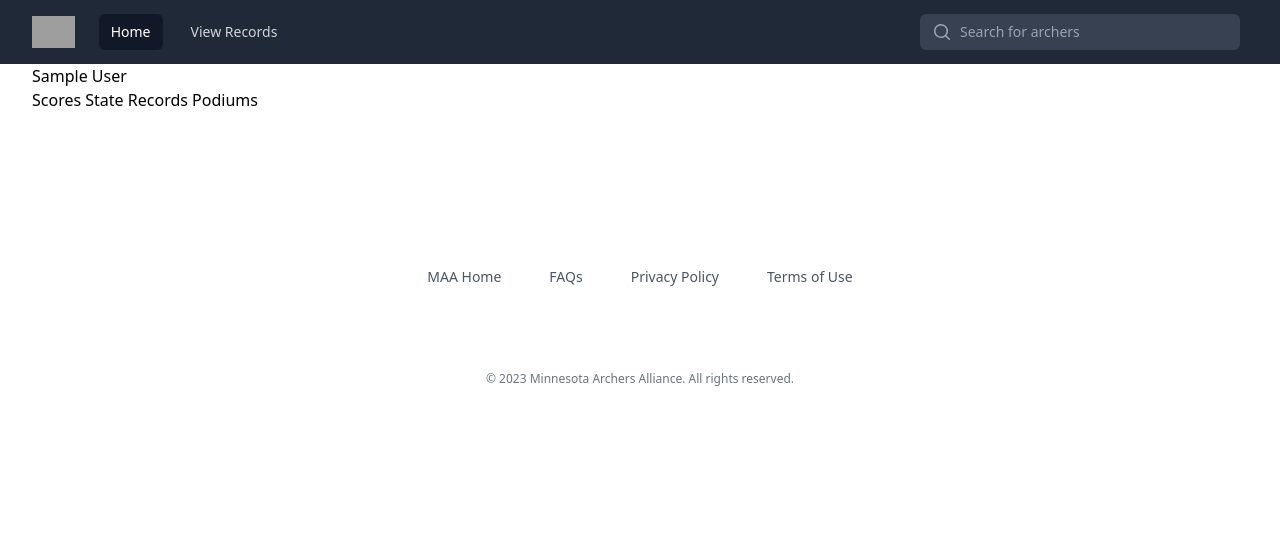
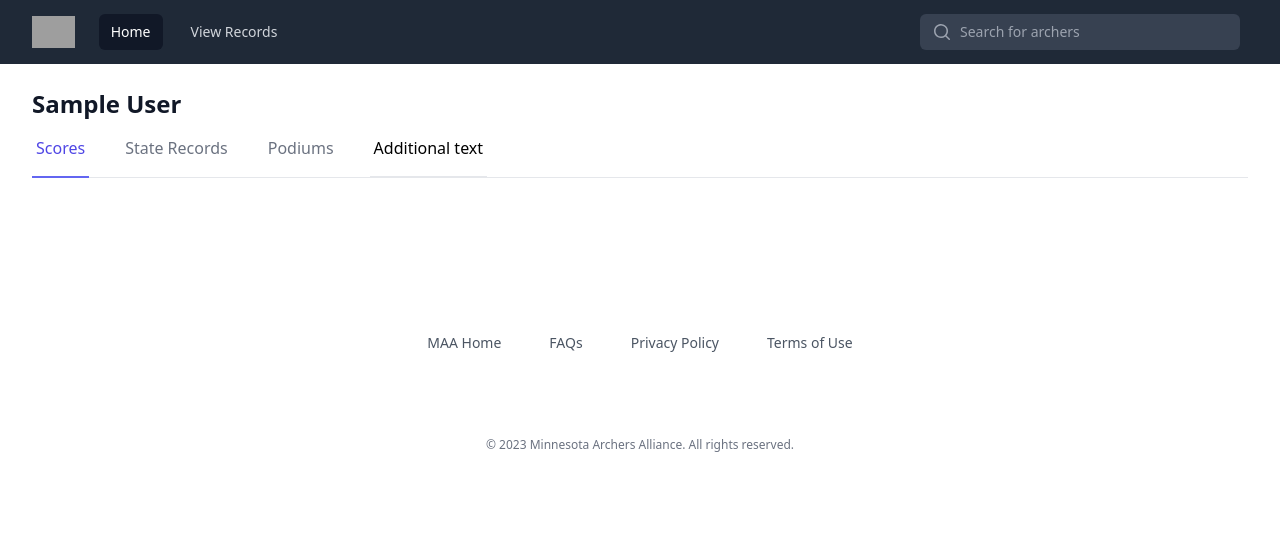
Before and after one commit to timwilson/django-maast, a Django app: template maast/templates/person_profile.html in a window 1280 px wide. Shown: the top 550 px of the page. Run offline with Django 5.2, Linux system fonts and the light colour scheme; the template is opened without the code that fills it: most values are stand-ins (such as "Sample title", 1, 10 or a date in 2020); some libraries are stand-ins or nearby versions; grey boxes are pictures that could not be loaded.

Commit message:
Add tab interface on user profile template

```diff
--- a/maast/templates/_base.html
+++ b/maast/templates/_base.html
@@ -19,7 +19,7 @@
 </head>
 <body>
 {% include "_header.html" %}
-<div class="container mx-auto sm:px-6 lg:px-8">
+<div class="container mx-auto px-4 sm:px-6 lg:px-8">
     {% block content %}
     {% endblock content %}
 </div>
--- a/maast/templates/person_profile.html
+++ b/maast/templates/person_profile.html
@@ -1,14 +1,41 @@
 {% extends "_base.html" %}
 {% load static %}
 {% block head %}{% endblock head %}
-{% block title %}{{ person.full_name }} Profile{% endblock title %}
+{% block title %}MAA &mdash; {{ person.full_name }} Results{% endblock title %}
 {% block content %}
-    <h1>{{ person.full_name }}</h1>
-    <div class="button-group">
-        <button id="btnScores">Scores</button>
-        <button id="btnStateRecords">State Records</button>
-        <button id="btnPodiums">Podiums</button>
+
+    <!-- Archer profile tabs -->
+    <div class="border-b border-gray-200 pb-5 sm:pb-0">
+        <h2 class="text-2xl font-semibold leading-6 text-gray-900 mt-7 mb-5">{{ person.full_name }}</h2>
+        <div class="mt-3 sm:mt-4">
+            <!-- Dropdown menu on small screens -->
+            <div class="sm:hidden">
+                <label for="current-tab" class="sr-only">Select a tab</label>
+                <select id="current-tab" name="current-tab"
+                        class="block w-full rounded-md border-gray-300 py-2 pl-3 pr-10 text-base focus:border-indigo-500 focus:outline-none focus:ring-indigo-500 sm:text-sm">
+                    <option value="scores" selected>Scores</option>
+                    <option value="stateRecords">State Records</option>
+                    <option value="podiums">Podiums</option>
+                </select>
+            </div>
+            <!-- Tabs at small breakpoint and up -->
+            <div class="hidden sm:block">
+                <nav class="-mb-px flex space-x-8">
+                    <!-- Current: "border-indigo-500 text-indigo-600", Default: "border-transparent text-gray-500 hover:border-gray-300 hover:text-gray-700" -->
+                    <a href="#" id="btnScores"
+                       class="active-tab border-indigo-500 text-indigo-600 whitespace-nowrap border-b-2 px-1 pb-4 text-md font-medium"
+                       aria-current="page">Scores</a>
+                    <a href="#" id="btnStateRecords"
+                       class="border-transparent text-gray-500 hover:border-gray-300 hover:text-gray-700 whitespace-nowrap border-b-2 px-1 pb-4 text-md font-medium">State
+                        Records</a>
+                    <a href="#" id="btnPodiums"
+                       class="border-transparent text-gray-500 hover:border-gray-300 hover:text-gray-700 whitespace-nowrap border-b-2 px-1 pb-4 text-md font-medium">Podiums</a>
+                    <span class="whitespace-nowrap border-b-2 px-1 pb-4 text-md font-medium">Additional text</span>
+                </nav>
+            </div>
+        </div>
     </div>
+
     <div class="mt-8 flow-root">
         <div class="inline-block min-w-full align-middle">
             <div id="scoresTableContainer">
@@ -22,6 +49,9 @@
             </div>
         </div>
     </div>
+
+
+
     <div data-person-id="{{ person.id }}" style="display:none"></div>
 {% endblock content %}
 
--- a/static/js/profilePage.js
+++ b/static/js/profilePage.js
@@ -2,18 +2,64 @@ document.addEventListener('DOMContentLoaded', function () {
     const personId = document.querySelector('[data-person-id]').dataset.personId;
     loadScoresTable(personId);  // Load the scores by default
 
-    document.getElementById('btnScores').addEventListener('click', function () {
+    document.getElementById('btnScores').addEventListener('click', function (event) {
+        event.preventDefault();
+        setActiveTab(this);
         toggleTables('scores');
         loadScoresTable(personId);
     });
-    document.getElementById('btnStateRecords').addEventListener('click', function () {
+
+    document.getElementById('btnStateRecords').addEventListener('click', function (event) {
+        event.preventDefault();
+        setActiveTab(this);
         toggleTables('stateRecords');
         loadStateRecordsTable(personId);
     });
-    document.getElementById('btnPodiums').addEventListener('click', function () {
+
+    document.getElementById('btnPodiums').addEventListener('click', function (event) {
+        event.preventDefault();
+        setActiveTab(this);
         toggleTables('podiums');
         loadPodiumsTable(personId);
     });
+
+    function setActiveTab(activeTabElement) {
+        // Define the classes for active and inactive states
+        const activeClasses = ['border-indigo-500', 'text-indigo-600'];
+        const inactiveClasses = ['border-transparent', 'text-gray-500'];
+
+        // Reset classes on all tabs to inactive state
+        document.querySelectorAll('nav > a').forEach(tab => {
+            tab.classList.remove(...activeClasses);
+            tab.classList.add(...inactiveClasses);
+        });
+
+        // Set the clicked tab to active state
+        activeTabElement.classList.remove(...inactiveClasses);
+        activeTabElement.classList.add(...activeClasses);
+    }
+
+    document.getElementById('current-tab').addEventListener('change', function () {
+        const selectedTab = this.value;
+        switch (selectedTab) {
+            case 'scores':
+                setActiveTab(document.getElementById('btnScores'));
+                toggleTables('scores');
+                loadScoresTable(personId);
+                break;
+            case 'stateRecords':
+                setActiveTab(document.getElementById('btnStateRecords'));
+                toggleTables('stateRecords');
+                loadStateRecordsTable(personId);
+                break;
+            case 'podiums':
+                setActiveTab(document.getElementById('btnPodiums'));
+                toggleTables('podiums');
+                loadPodiumsTable(personId);
+                break;
+        }
+    });
+
 
     function toggleTables(tableToShow) {
         // Cache the jQuery objects
@@ -52,20 +98,22 @@ document.addEventListener('DOMContentLoaded', function () {
         let tableOptions = {
             columnDefs: [
                 {targets: [0, 1, 2, 3, 4], className: "text-sm"},
-                {target: 0, // Division
-                    render: function ( data, type, row ) {
-                    let q_division = '?age_division='+encodeURIComponent(row.age_division)+
-                        '&gender='+encodeURIComponent(row.gender)+
-                        '&equipment_class='+encodeURIComponent(row.equipment_class)
-                    return '<a href="/scores/'+row.round_id+q_division+'">'+row.division+'</a>';
+                {
+                    target: 0, // Division
+                    render: function (data, type, row) {
+                        let q_division = '?age_division=' + encodeURIComponent(row.age_division) +
+                            '&gender=' + encodeURIComponent(row.gender) +
+                            '&equipment_class=' + encodeURIComponent(row.equipment_class)
+                        return '<a href="/scores/' + row.round_id + q_division + '">' + row.division + '</a>';
                     }
                 },
                 {
                     targets: 1, // Score
                     className: "text-sm text-center",
                 },
-                {target: 3, // Event
-                    render: function ( data, type, row ) {
+                {
+                    target: 3, // Event
+                    render: function (data, type, row) {
                         return '<a href="/event/' + row.event_id + '">' + data + '</a>';
                     }
                 },
@@ -153,7 +201,7 @@ document.addEventListener('DOMContentLoaded', function () {
                 {targets: [0, 1, 2, 3], className: "text-sm"},
                 {
                     targets: 0, // Place
-                    render: function (data, type, row) {
+                    render: function (data) {
                         switch (data) {
                             case 1:
                                 return '🥇';
```
